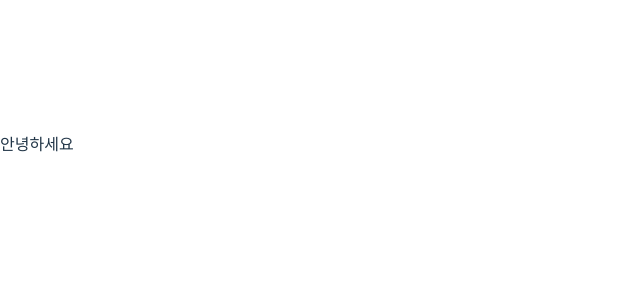
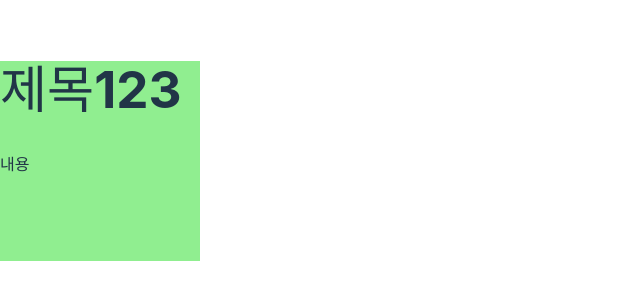
Before and after one commit to steve0312/sesac-java, a React (Vite) app in the folder React/my-app/: page / in a window 1280 px wide. Shown: the part 256-556 px from the top of the page, without its empty margins (0-640 px from the left). Built offline with nearby package versions, Linux system fonts and the light colour scheme.

Commit message:
1105 실습 : Card 컴포넌트 추가

```diff
--- a/React/my-app/src/App.jsx
+++ b/React/my-app/src/App.jsx
@@ -1,7 +1,8 @@
 // import Article from './Article';
 // import Todos from './Todos';
 // import Component from './Component';
-import Welcome from './Welcome';
+// import Welcome from './Welcome';
+import Card from './Card';
 
 function App() {
   return (
@@ -9,7 +10,8 @@ function App() {
       {/* <Article></Article>
       <Todos></Todos>
       <Component></Component> */}
-      <Welcome name={'안녕하세요'}></Welcome>
+      {/* <Welcome name={'안녕하세요'}></Welcome> */}
+      <Card title="제목123" content="내용" width="200px" height="200px"></Card>
     </>
   );
 }
--- /dev/null
+++ b/React/my-app/src/Card.jsx
@@ -0,0 +1,14 @@
+import React from 'react';
+
+export default function Card({ title, content, width, height }) {
+  return (
+    // 구조 분해 할당으로 변수를 지정했기 때문에 아래 처럼도 사용 가능 (단축 프로퍼티)
+    // <div style={{ width, height, backgroundColor: "lightgreen" }}>
+    <div
+      style={{ width: width, height: height, backgroundColor: 'lightgreen' }}
+    >
+      <h1>{title}</h1>
+      <p>{content}</p>
+    </div>
+  );
+}
```
